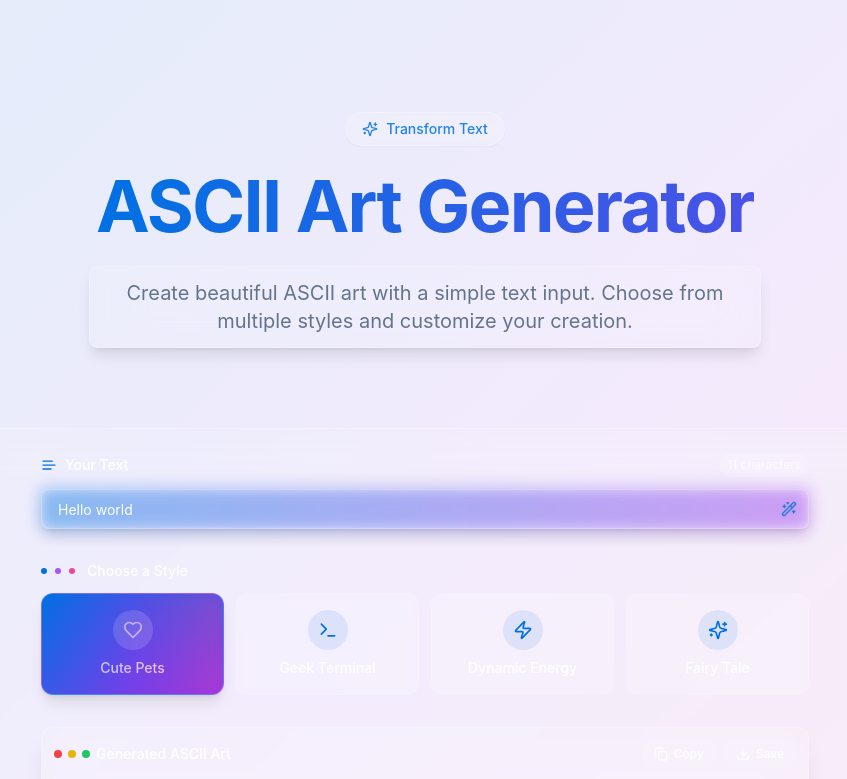
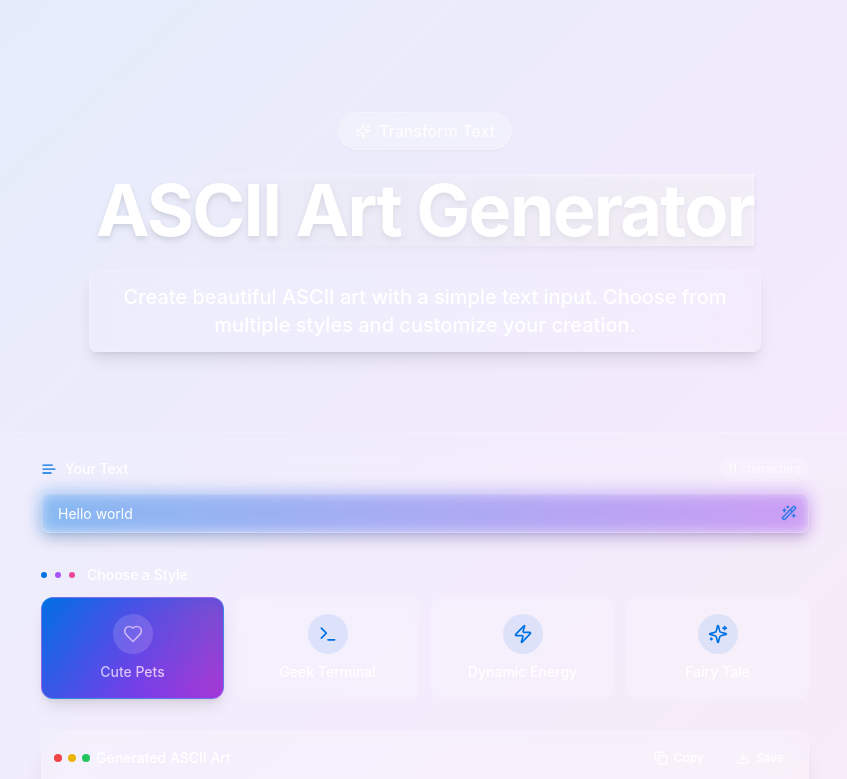
Before and after one commit to SaiKarthik-Bandari/ASCII_Art_Generator-, a React (Vite) app: page / in a window 1280 px wide. Shown: the top 779 px of the page, without its empty margins (215-1062 px from the left). Built offline with nearby package versions, Linux system fonts and the light colour scheme.

Commit message:
Improve heading text visibility
Changed the color of the heading text to improve visibility.

```diff
--- a/src/components/Header.tsx
+++ b/src/components/Header.tsx
@@ -7,16 +7,16 @@ const Header: React.FC = () => {
     <header className="w-full py-8">
       <div className="container max-w-5xl mx-auto px-4">
         <div className="flex flex-col items-center text-center space-y-6">
-          <div className="inline-flex items-center py-1.5 px-4 rounded-full bg-white/20 backdrop-blur-sm text-apple-blue text-sm font-medium border border-white/30 shadow-sm animate-pulse-subtle">
-            <Sparkles className="h-4 w-4 mr-2 text-apple-blue" />
+          <div className="inline-flex items-center py-1.5 px-4 rounded-full bg-white/30 backdrop-blur-sm text-white font-medium border border-white/30 shadow-sm animate-pulse-subtle">
+            <Sparkles className="h-4 w-4 mr-2 text-white" />
             Transform Text
           </div>
 
-          <h1 className="text-5xl md:text-6xl lg:text-7xl font-bold tracking-tight bg-gradient-to-r from-apple-blue to-purple-600 bg-clip-text text-transparent animate-slide-down shimmer" style={{ animationDelay: '100ms' }}>
+          <h1 className="text-5xl md:text-6xl lg:text-7xl font-bold tracking-tight text-white drop-shadow-md animate-slide-down shimmer" style={{ animationDelay: '100ms' }}>
             ASCII Art Generator
           </h1>
 
-          <p className="text-muted-foreground max-w-2xl text-lg md:text-xl animate-slide-down glass-morphism py-3 px-5 rounded-lg" style={{ animationDelay: '200ms' }}>
+          <p className="text-white max-w-2xl text-lg md:text-xl animate-slide-down glass-morphism py-3 px-5 rounded-lg font-medium" style={{ animationDelay: '200ms' }}>
             Create beautiful ASCII art with a simple text input. Choose from multiple styles and customize your creation.
           </p>
         </div>
```
